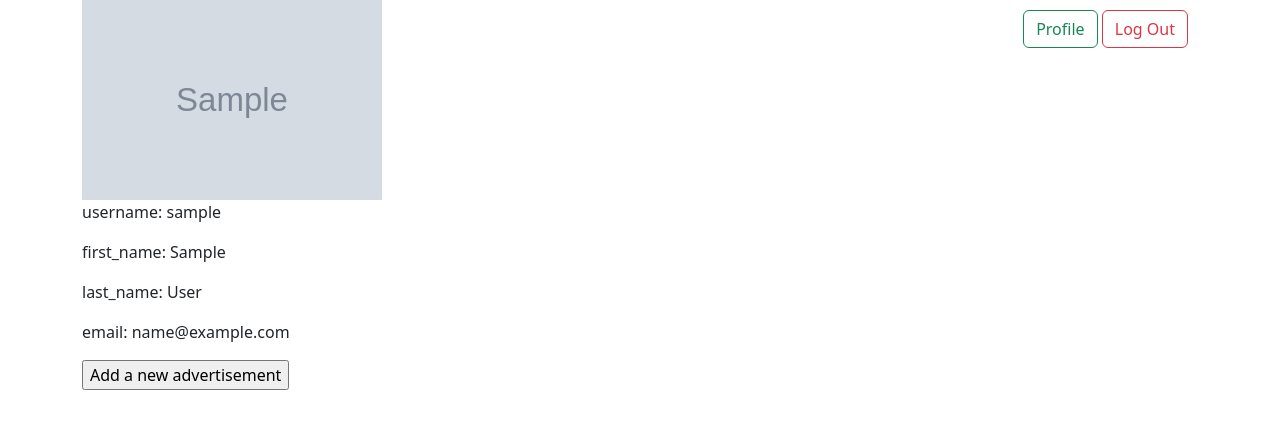
After one commit to george2066/Python_Site_FinalProject_Rodionov, a Django app: page /profile/ in a window 1280 px wide. The commit adds this page. Shown: the top 429 px of the page. Run offline with Django 4.2, Linux system fonts and the light colour scheme; a user stored in the database is signed in; tables that the repository leaves empty hold one stand-in row (values such as "Sample post"); grey boxes marked "Sample" are stand-in pictures.

Commit message:
create profile

```diff
--- a/diplom/forms.py
+++ b/diplom/forms.py
@@ -10,6 +10,9 @@ class RegistrationForm(UserCreationForm):
     class Meta:
         model = User
         fields = (
+            'image_url',
+            'first_name',
+            'last_name',
             'username',
             'email',
             'password1',
--- a/diplom/urls.py
+++ b/diplom/urls.py
@@ -28,4 +28,5 @@ urlpatterns = [
     path('about/', views.about, name='about'),
     path('contact/', views.contact, name='contact'),
     path('', include('advertisements.urls')),
+    path('', include('users.urls')),
 ]
--- a/templates/base.html
+++ b/templates/base.html
@@ -19,6 +19,7 @@
     <div class="container">
         <div class="top-right-buttons">
             {% if user.is_authenticated %}
+                <a href="{% url 'profile' %}" class="btn btn-outline-success">Profile</a> {# Use your profile URL #}
                 <a href="/accounts/logout" class="btn btn-outline-danger">Log Out</a>  {# Use your logout URL #}
             {% else %}
                 <a href="{% url 'login' %}" class="btn btn-outline-primary">Log In</a>  {# Use your login URL #}
--- /dev/null
+++ b/templates/users/profile.html
@@ -0,0 +1,14 @@
+{% extends 'base.html' %}
+
+{% block content %}
+<img src="{{ object.image_url }}" width="300" height="200" alt="image">
+<div>
+    <p>username: {{ object.username }}        </p>
+    <p>first_name: {{ object.first_name }}         </p>
+    <p>last_name: {{ object.last_name }}     </p>
+    <p>email: {{ object.email }}  </p>
+</div>
+<p>
+    <input value="Add a new advertisement" type="button" onclick="location.href='{% url "advertisement-add" %}'"/>
+</p>
+{% endblock %}
--- a/users/__init__.py
+++ b/users/__init__.py
@@ -0,0 +1 @@
+avatar_default='https://avatars.mds.yandex.net/i?id=0fd90d92e52c7578ff1dc85a83c746ab03ff955f-8177770-images-thumbs&n=13'
--- a/users/models.py
+++ b/users/models.py
@@ -1,8 +1,12 @@
 from django.db import models
 from django.contrib.auth.models import AbstractUser
 
+from users import avatar_default
+
+
 # Create your models here.
 class User(AbstractUser):
+    image_url = models.URLField(max_length=200, default=avatar_default)
     email = models.EmailField(unique=True, verbose_name="Адрес электронной почты")
 
     USERNAME_FIELD = 'email'
--- /dev/null
+++ b/users/urls.py
@@ -0,0 +1,7 @@
+from django.urls import path
+
+from users.views import UserDetailView
+
+urlpatterns = [
+    path("profile/", UserDetailView.as_view(), name='profile'),
+]
--- a/users/views.py
+++ b/users/views.py
@@ -1,3 +1,26 @@
-from django.shortcuts import render
+import os
+
+from django.views.generic import ListView, CreateView, UpdateView, DetailView, DeleteView, TemplateView
+from django.contrib.auth.mixins import LoginRequiredMixin
+
+from users.models import User
+
 
 # Create your views here.
+class UserDetailView(LoginRequiredMixin, DetailView):
+    model = User
+
+    template_name = os.path.join('users', 'profile.html')
+
+    def get_object(self, queryset=None):
+        return self.request.user
+
+    def get_context_data(self, **kwargs):
+        context = super().get_context_data(**kwargs)
+        user = self.object
+        context['image'] = user.image_url
+        context['username'] = user.username
+        context['email'] = user.email
+        context['first_name'] = user.first_name
+        context['last_name'] = user.last_name
+        return context
```
Also changed, not shown: users/migrations/0003_user_image_url.py (added).
